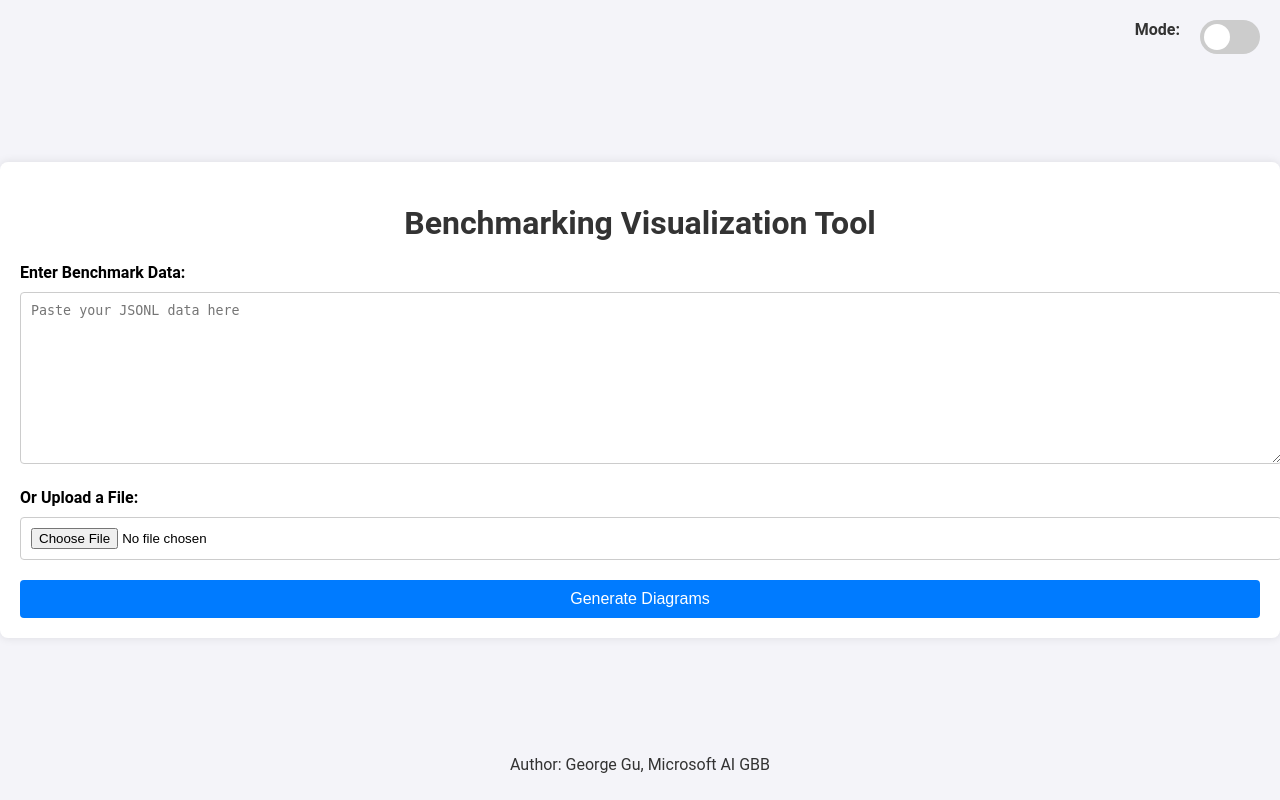
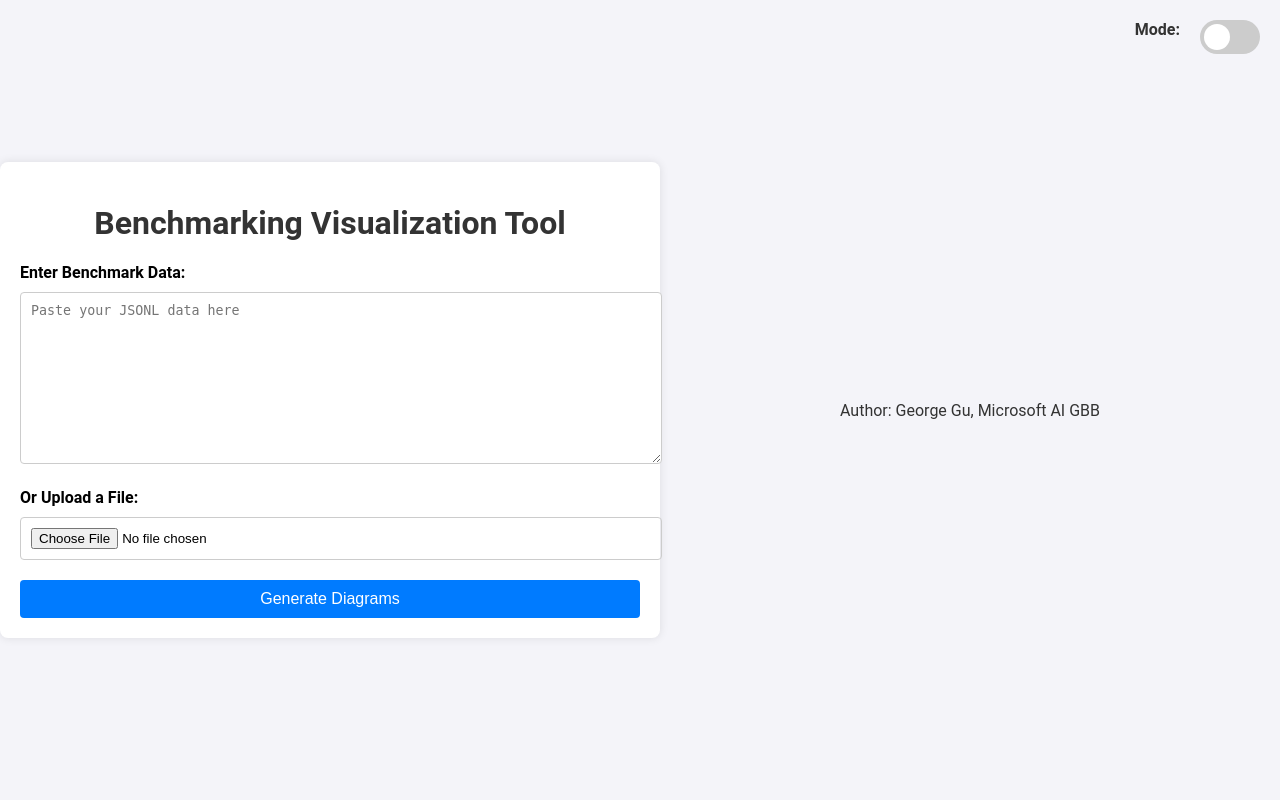
Before and after one commit to guming3d/benchmark-visualization-tool, a Flask app: page / in a window 1280 px wide. Run offline with Flask 3, Linux system fonts and the light colour scheme; some libraries are stand-ins or nearby versions.

Commit message:
Changed footer positioning to relative with margin-top in templates.

```diff
--- a/templates/index.html
+++ b/templates/index.html
@@ -273,7 +273,7 @@
             }
         }
     </script>
-    <footer style="position: absolute; bottom: 10px; width: 100%; text-align: center; color: #333;">
+    <footer style="position: relative; margin-top: 20px; width: 100%; text-align: center; color: #333;">
         <p>Author: George Gu, Microsoft AI GBB</p>
     </footer>
 </body>
--- a/templates/start.html
+++ b/templates/start.html
@@ -201,7 +201,7 @@
             }
         }
     </script>
-    <footer style="position: absolute; bottom: 10px; width: 100%; text-align: center; color: #333;">
+    <footer style="position: relative; margin-top: 20px; width: 100%; text-align: center; color: #333;">
         <p>Author: George Gu, Microsoft AI GBB</p>
     </footer>
 </body>
```
